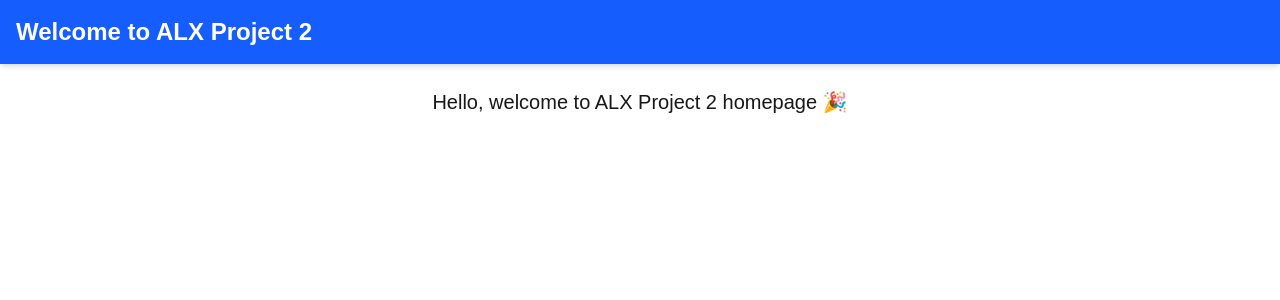
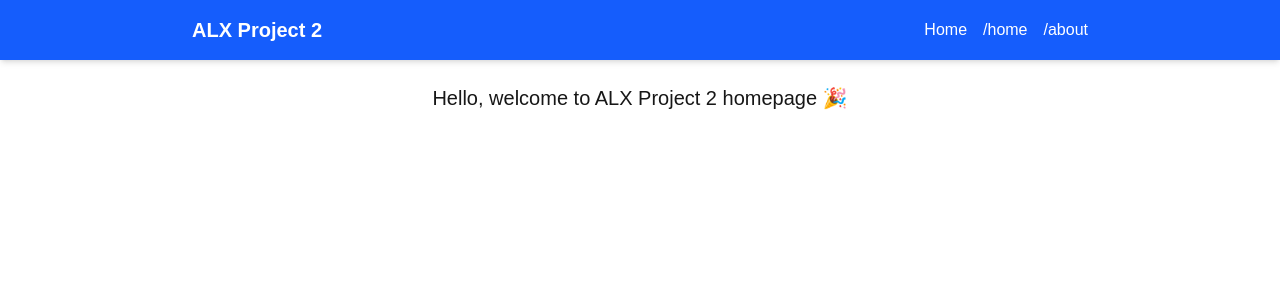
Before and after one commit to DevMandate/alx-project-0x02-setup, a Next.js app in the folder alx-project-0x02/: page / in a window 1280 px wide. Shown: the top 300 px of the page. Built offline with nearby package versions, Linux system fonts and the light colour scheme.

Commit message:
Basic Routing in Next.js

```diff
--- a/alx-project-0x02/components/layout/Header.tsx
+++ b/alx-project-0x02/components/layout/Header.tsx
@@ -1,7 +1,16 @@
+import Link from 'next/link';
+
 const Header = () => {
   return (
     <header className="bg-blue-600 text-white p-4 shadow-md">
-      <h1 className="text-2xl font-semibold">Welcome to ALX Project 2</h1>
+      <div className="flex justify-between items-center max-w-4xl mx-auto">
+        <h1 className="text-xl font-semibold">ALX Project 2</h1>
+        <nav className="space-x-4">
+          <Link href="/" className="hover:underline">Home</Link>
+          <Link href="/home" className="hover:underline">/home</Link>
+          <Link href="/about" className="hover:underline">/about</Link>
+        </nav>
+      </div>
     </header>
   );
 };
--- /dev/null
+++ b/alx-project-0x02/pages/about.tsx
@@ -0,0 +1,9 @@
+const About = () => {
+  return (
+    <div className="p-6 text-center">
+      <h1 className="text-2xl font-bold text-green-700">About This Project</h1>
+    </div>
+  );
+};
+
+export default About;
--- /dev/null
+++ b/alx-project-0x02/pages/home.tsx
@@ -0,0 +1,9 @@
+const Home = () => {
+  return (
+    <div className="p-6 text-center">
+      <h1 className="text-2xl font-bold text-blue-700">Welcome to the Home Page</h1>
+    </div>
+  );
+};
+
+export default Home;
```
